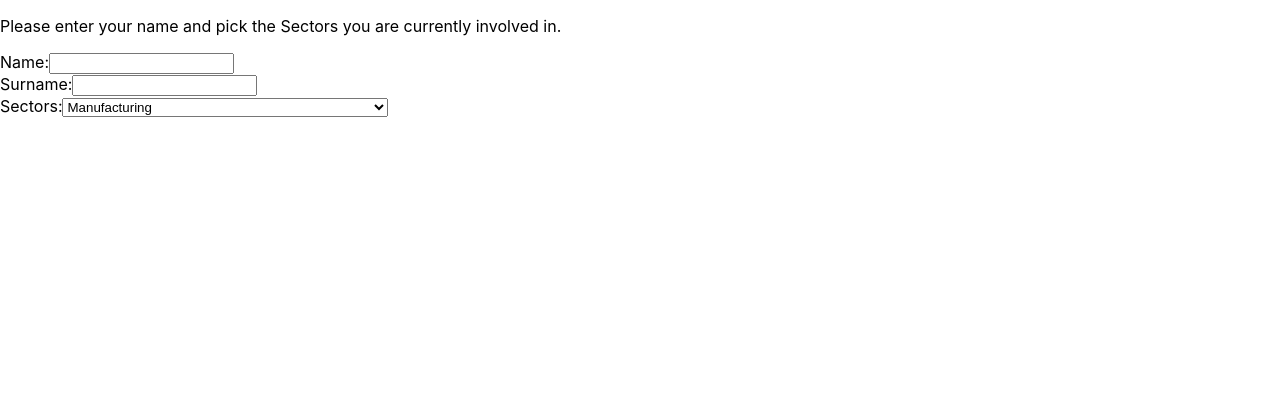
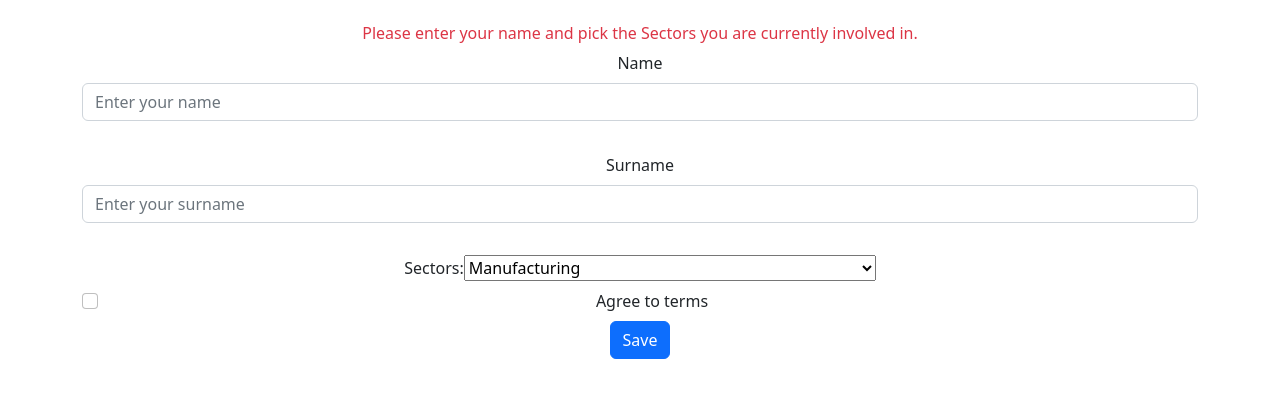
Before and after one commit to SadiKISLAR/task-02-02-23, a React (Create React App) app: page / in a window 1280 px wide. Shown: the top 398 px of the page. Built offline with nearby package versions, Linux system fonts and the light colour scheme.

Commit message:
forms start

```diff
--- a/package.json
+++ b/package.json
@@ -6,7 +6,9 @@
     "@testing-library/jest-dom": "^5.16.5",
     "@testing-library/react": "^13.4.0",
     "@testing-library/user-event": "^13.5.0",
+    "bootstrap": "^5.2.3",
     "react": "^18.2.0",
+    "react-bootstrap": "^2.7.0",
     "react-dom": "^18.2.0",
     "react-scripts": "5.0.1",
     "web-vitals": "^2.1.4"
--- a/src/App.css
+++ b/src/App.css
@@ -2,10 +2,6 @@
   text-align: center;
 }
 
-.App-logo {
-  height: 40vmin;
-  pointer-events: none;
-}
 
 @media (prefers-reduced-motion: no-preference) {
   .App-logo {
--- a/src/Test.jsx
+++ b/src/Test.jsx
@@ -1,25 +1,52 @@
 import React, { useState } from 'react';
+import Form from 'react-bootstrap/Form';
+
 
 
 function Test() {
     const [selectedOption, setSelectedOption] = useState("");
+    const [name, setName] = useState("");
+    const [surname, setSurname] = useState("");
+
+    const [description, setDescription] = useState("");
+
 
     const handleChange = (event) => {
         setSelectedOption(event.target.value);
     };
 
     return (
-        <div>
-            <div>
-                <p>Please enter your name and pick the Sectors you are currently involved in.</p>
-                Name:
-                <input type="text" /> <br />
-                Surname:
-                <input type="text" />
+        <div className="container text-center mt-4">
+            <div >
+                <h6 className='text-danger'>Please enter your name and pick the Sectors you are currently involved in.</h6>
+                <div>
+                    <label htmlFor="title" className="form-label">
+                        Name
+                    </label>
+                    <input type="text"
+                        className="form-control mb-2"
+                        id="name"
+                        placeholder="Enter your name"
+                        value={name}
+                        onChange={(e) => setName(e.target.value)}
+                        required /> <br />
+                </div>
+                <div>
+                    <label htmlFor="title" className="form-label">
+                        Surname
+                    </label>
+                    <input type="text"
+                        className="form-control mb-2"
+                        id="surname"
+                        placeholder="Enter your surname"
+                        value={surname}
+                        onChange={(e) => setSurname(e.target.value)}
+                        required /> <br />
+                </div>
             </div>
             <form>
 
-                <label>
+                <label className='mb-2'>
                     Sectors:
                     <select value={selectedOption} onChange={handleChange}>
                         <option value="1">Manufacturing</option>
@@ -103,6 +130,16 @@ function Test() {
                         <option value="113">&nbsp;&nbsp;&nbsp;&nbsp;&nbsp;&nbsp;&nbsp;&nbsp;Water</option>
                     </select>
                 </label>
+
+                <div>
+                    <Form.Check
+                        className='mb-2'
+                        type="checkbox"
+                        id="disabledFieldsetCheck"
+                        label="Agree to terms"
+                    />
+                </div>
+                <button className="btn btn-primary  ">Save</button>
             </form>
         </div>
     );
--- a/src/index.js
+++ b/src/index.js
@@ -2,6 +2,7 @@ import React from 'react';
 import ReactDOM from 'react-dom/client';
 import './index.css';
 import App from './App';
+import "bootstrap/dist/css/bootstrap.min.css";
 
 
 const root = ReactDOM.createRoot(document.getElementById('root'));
```
Also changed, not shown: 1 other file (tests, documents, lock files or other folders).
